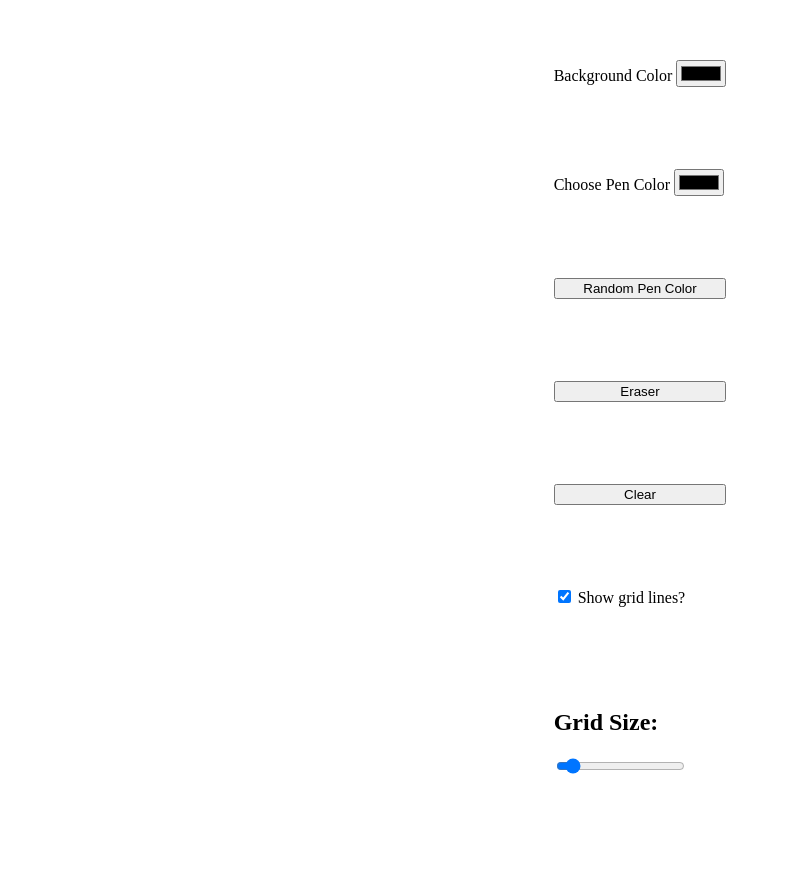
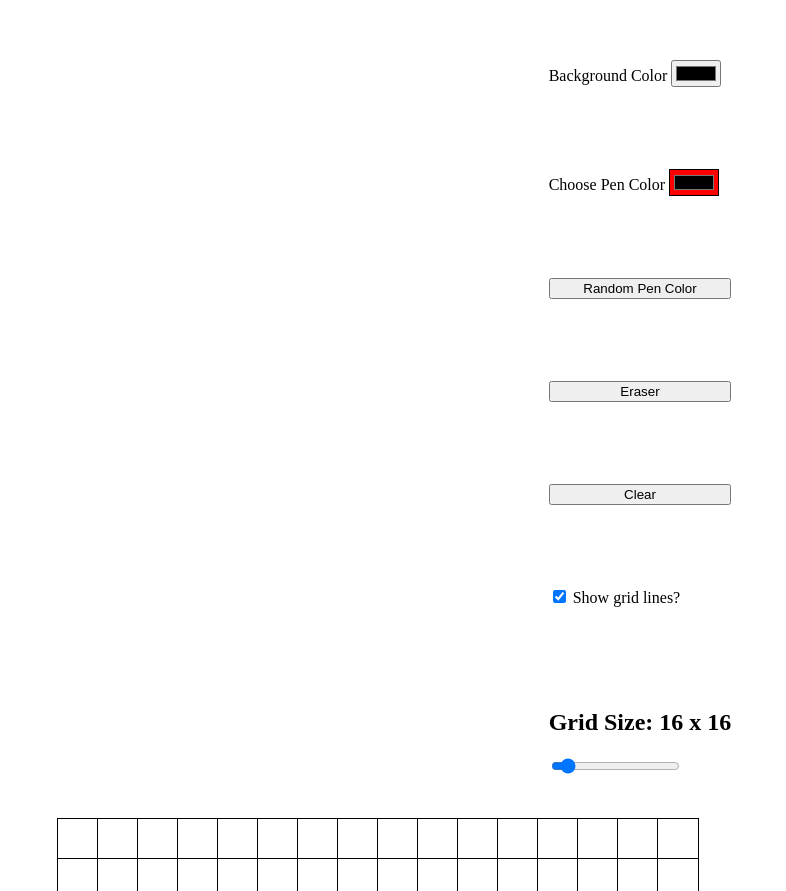
Before and after one commit to kranor2/etchasketch, a plain HTML site: page index.html in a window 1280 px wide. Shown: the part 61-952 px from the top of the page, without its empty margins (0-786 px from the left). Before the commit the page ends 888 px from the top, so only its background shows below. Drawn offline with Linux system fonts and the light colour scheme.

Commit message:
Error corrections: createGrid(), const usage
In this commit, I corrected some errors I had made in the usage of my
sizer and grid constants, where I had attempted to use different
constants contained in my handwritten notes. The grid and its
appropriate squares should now be creating appropriately.

```diff
--- a/javascript.js
+++ b/javascript.js
@@ -1,20 +1,43 @@
-const grid = document.querySelector(".grid-container");
+const grid = document.getElementById("grid-container");
 const colorSelect = document.getElementById("select-color");
 const clearAll = document.getElementById("clear");
 const gridLines = document.getElementById("grid-lines");
 const sizer = document.getElementById("grid-size");
 
 let size = 16
+sizer.value = 16
 let penMode = "custom-color"
 let gridLinesOn = true
 begin();
 let squares = document.querySelectorAll(".square");
 
+function createGrid(size) {
+    document.documentElement.style.setProperty("--grid-size", size);
+
+    grid.addEventListener("mousedown", function (e) {
+        e.preventDefault()
+    });
+
+    size = size * size
+    for (let i = 0; i < size; i++) {
+        const square = document.createElement("div");
+        square.classList.add("square");
+        grid.appendChild(square);
+
+        square.addEventListener("mouseover", paint);
+        square.addEventListener("mousedown", paint);
+
+        if (gridLinesOn) {
+            square.classList.add("grid-lines")
+        };
+    };
+};
+
 function begin() {
     createGrid(size);
-    displayGridSize();
+    showGridSize();
 
-    const brushes = document.querySelectorAll('.brush');
+    const brushes = document.querySelectorAll(".brush");
     for (let brush of brushes) {
         brush.addEventListener("click", function () {
             document.querySelector(".active").classList.remove("active");
@@ -30,41 +53,18 @@ function begin() {
     sizer.addEventListener("change", resizeGrid);
 };
 
-function createGrid(size) {
-    document.documentElement.style.setProperty("--grid-size", size);
-
-    grid.addEventListener("mousedown", function (e) {
-        e.preventDefault()
-    });
-
-    for (let i = 0; i = size; i++) {
-        size = size * size
-        size = 16
-        const square = document.createElement("div");
-        square.classList.add("square");
-        grid.appendChild(square);
-
-        square.addEventListener("mouseover", paint);
-        square.addEventListener("mousedown", paint);
-
-        if (gridLinesOn) {
-            square.classList.add("grid-lines")
-        };
-    };
-};
-
 function resizeGrid() {
     for (let square of squares) {
         square.remove();
     };
-    size = slider.value
+    size = sizer.value
     createGrid(size);
     squares = document.querySelectorAll(".square");
 };
 
 function showGridSize() {
     const displayValue = document.querySelector("label[for='grid-size']");
-    displayValue.textContent = `Grid Size: ${slider.value} x ${slider.value}`;
+    displayValue.textContent = `Grid Size: ${sizer.value} x ${sizer.value}`;
 };
 
 function toggleGridLines() {
--- a/styles.css
+++ b/styles.css
@@ -19,7 +19,7 @@
 }
 .square {
     padding-bottom: 100%;
-    background-color: #d9d9d9;
+    background-color: white;
 }
 
 .dashboard, .slider {
```
